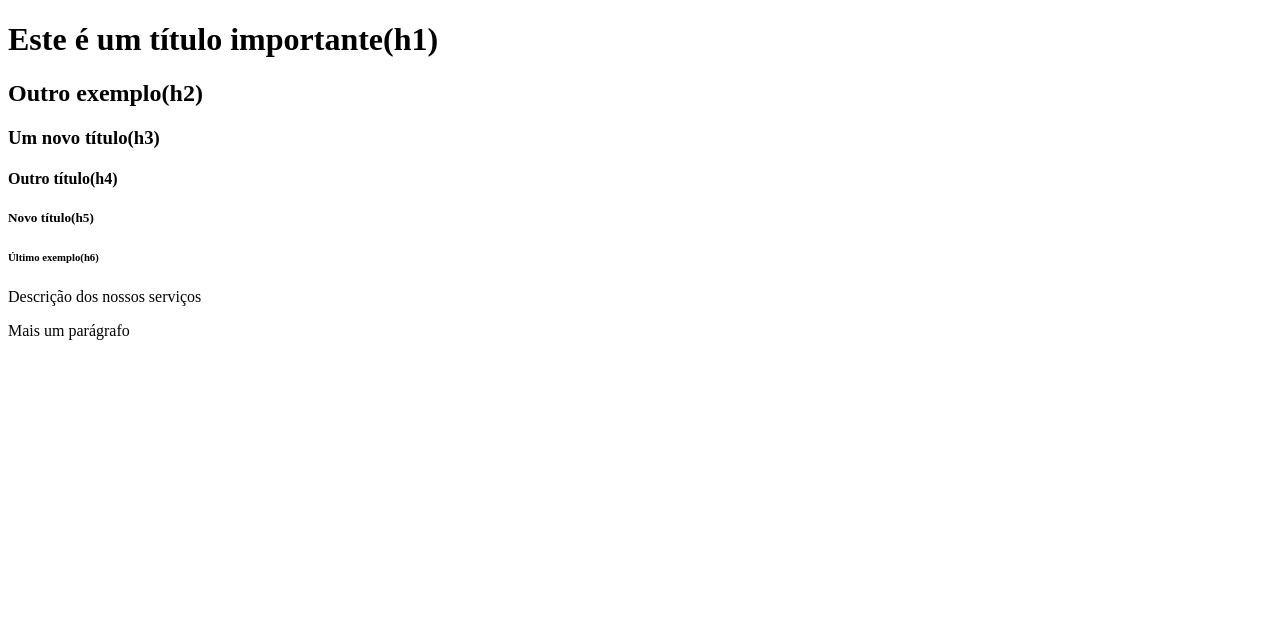
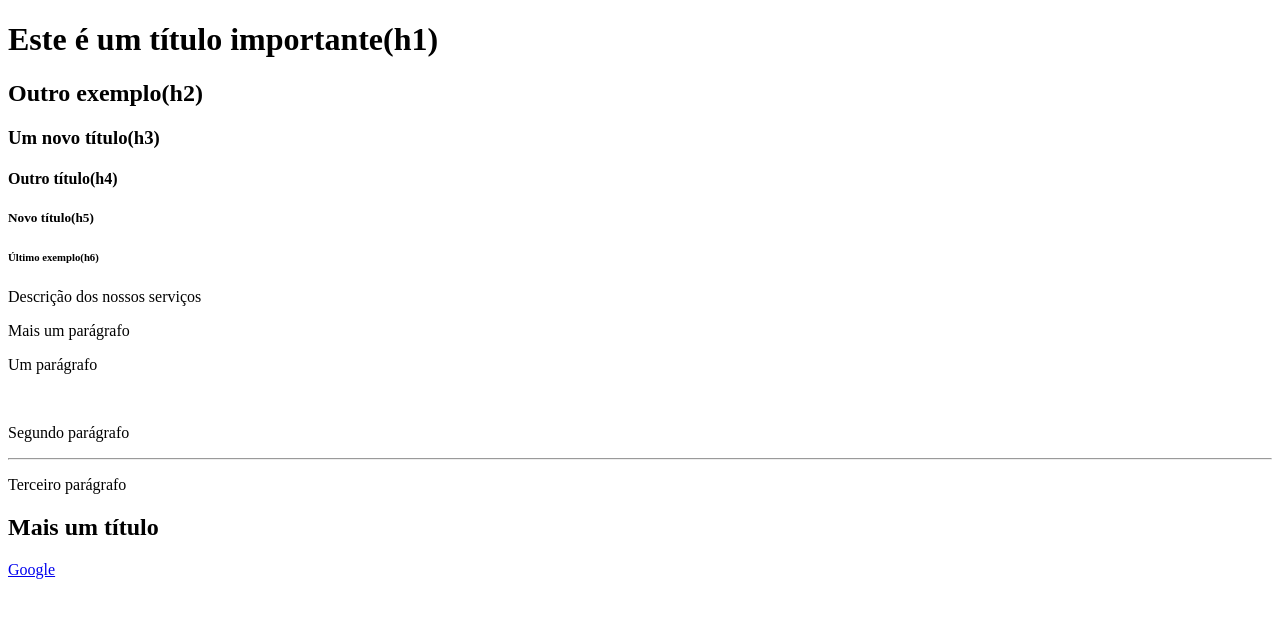
Before and after one commit to Dynnho/Front-end, a plain HTML site: page 2_HTML/index.html in a window 1280 px wide. Drawn offline with Linux system fonts and the light colour scheme.

Commit message:
Adiciona estilo de preenchimento ao corpo e organiza seções com comentários

```diff
--- a/2_HTML/index.html
+++ b/2_HTML/index.html
@@ -3,7 +3,8 @@
     <head>
         <title>HTML fundamentos</title>
     </head>
-    <body>
+    <body style="padding-bottom: 500px">
+        <!-- 1 - Titúlos -->
         <h1>Este é um título importante(h1)</h1>
         <h2>Outro exemplo(h2)</h2>
         <h3>Um novo título(h3)</h3>
@@ -11,7 +12,24 @@
         <h5>Novo título(h5)</h5>
         <h6>Último exemplo(h6)</h6>
 
+        <!-- 2 -Parágrafos -->
         <p>Descrição dos nossos serviços</p>
         <p>Mais um parágrafo</p>
+
+        <!-- 3 - Tags sem contúdo -->
+        <p>Um parágrafo</p>
+        <br>
+        <p>Segundo parágrafo</p>
+        <hr>
+        <p>Terceiro parágrafo</p>
+
+        <!-- 4 Comentários -->
+        <!-- Este  é um comentário-->
+        <h2>Mais um título</h2>
+        <!-- Outro comentário -->
+
+        <!-- 5 - Atributos -->
+         <a href="https://google.com">Google</a>
+
     </body>
 </html>
```
